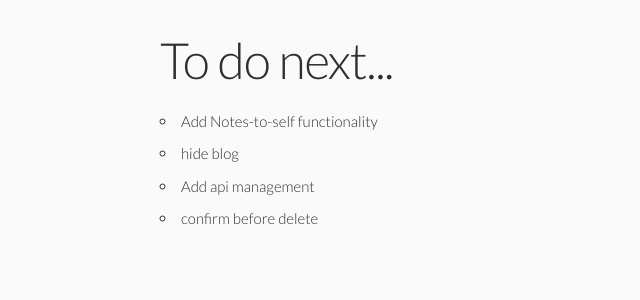
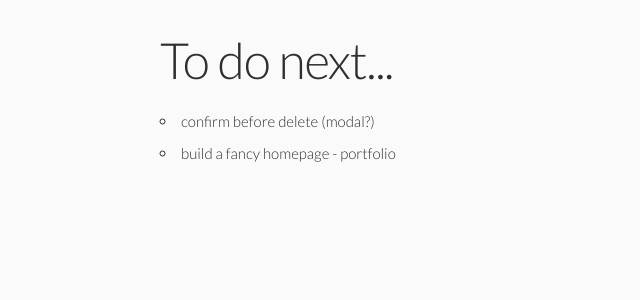
Before and after one commit to BleckJeck/flask-blog-app, a Flask app: page /home in a window 1280 px wide. Shown: the part 58-358 px from the top of the page, without its empty margins (0-640 px from the left). Run offline with Flask 2, Linux system fonts and the light colour scheme; some libraries are stand-ins or nearby versions.

Commit message:
very minor cosmetic changes

```diff
--- a/myspace/templates/home.html
+++ b/myspace/templates/home.html
@@ -4,10 +4,8 @@
 
   <h1>To do next...</h1>
   <ul>
-    <li>Add Notes-to-self functionality</li>
-    <li>hide blog</li>
-    <li>Add api management</li>
-    <li>confirm before delete</li>
+    <li>confirm before delete (modal?)</li>
+    <li>build a fancy homepage - portfolio</li>
   </ul>
 
 {% endblock body %}
```
Also changed, not shown: myspace/templates/trackme/trackme.html (+9 -9 lines).
